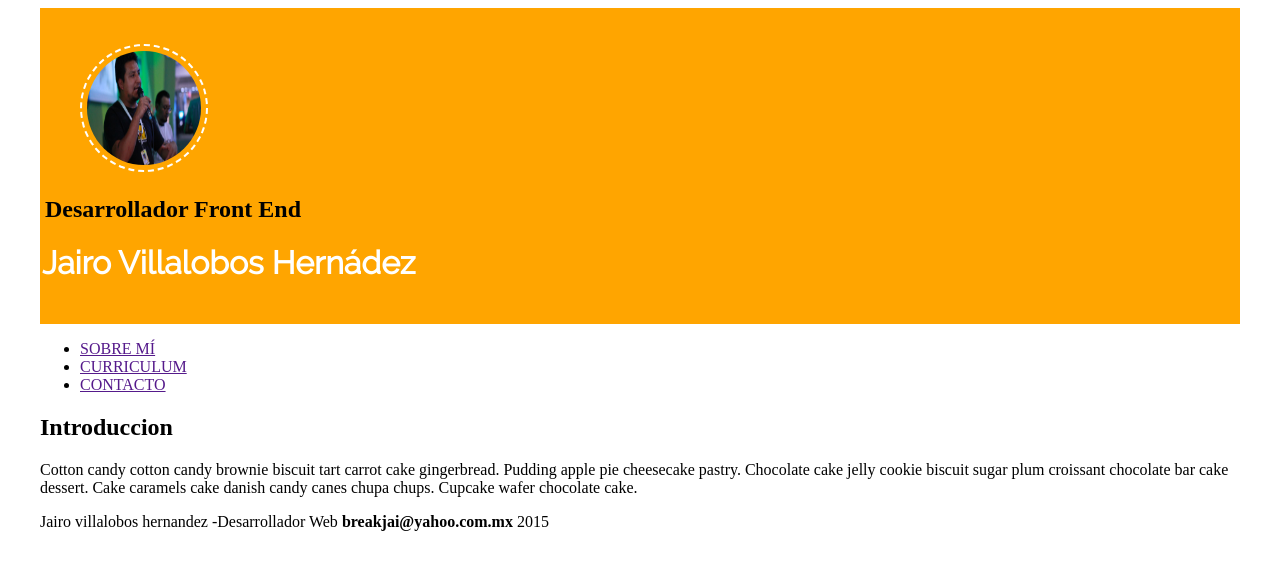
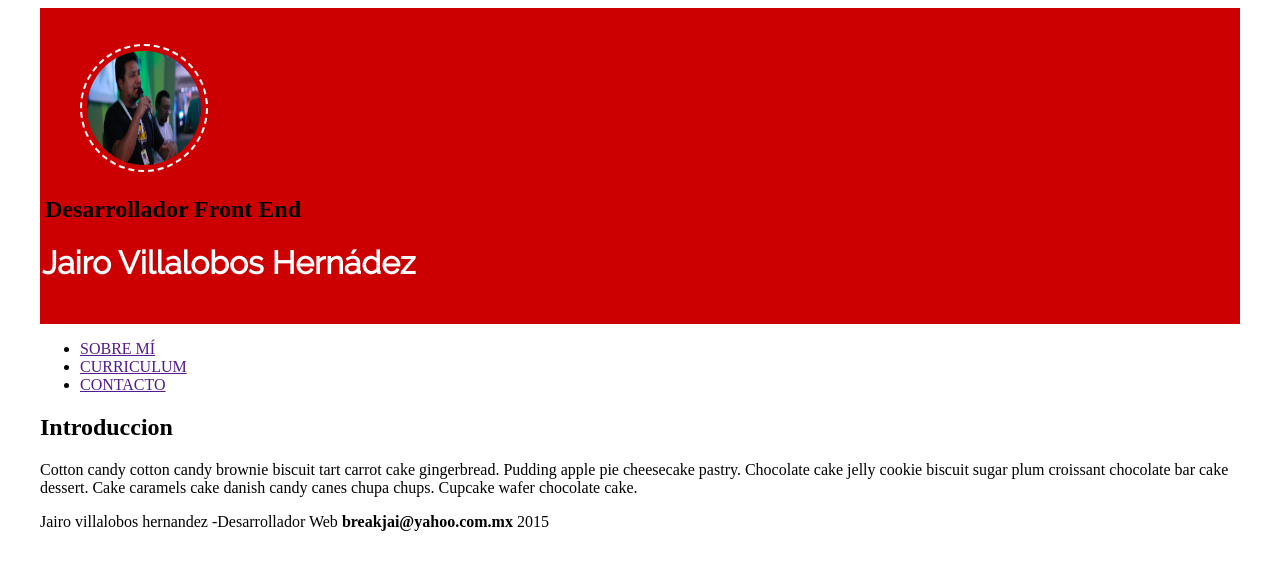
Before and after one commit to milosmiler/curriculum, a plain HTML site: page index.html in a window 1280 px wide. Drawn offline with Linux system fonts and the light colour scheme; a script that the page names is missing.

Commit message:
agregando al header color rojo

```diff
--- a/style.css
+++ b/style.css
@@ -11,7 +11,7 @@
 .container{max-width:1200px; height: auto; margin: 0 auto;}
 header h1{font-family: 'raleway';color: #FFF; font-weight: 700; padding: 0px 5px 0px 2px;}
 header h2{margin-left: 5px; }
-header{background:orange; padding: 20px 0px 20px 0px;}
+header{background:#CC0000; padding: 20px 0px 20px 0px;}
 #logo img{border-radius: 50%; overflow: hidden; padding: 0px; margin: 0px; max-width: 114px; height: 114px; border: dashed 2px #fff; padding: 5px;}
 
 
```
